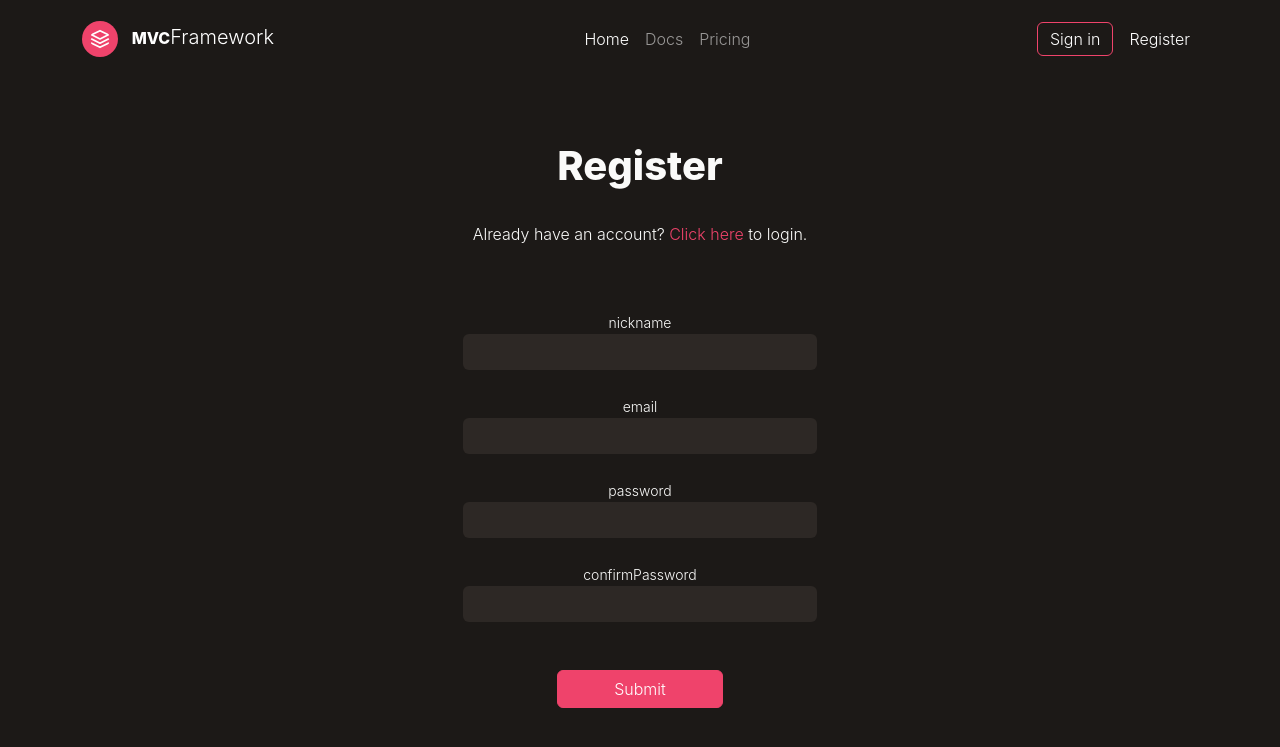
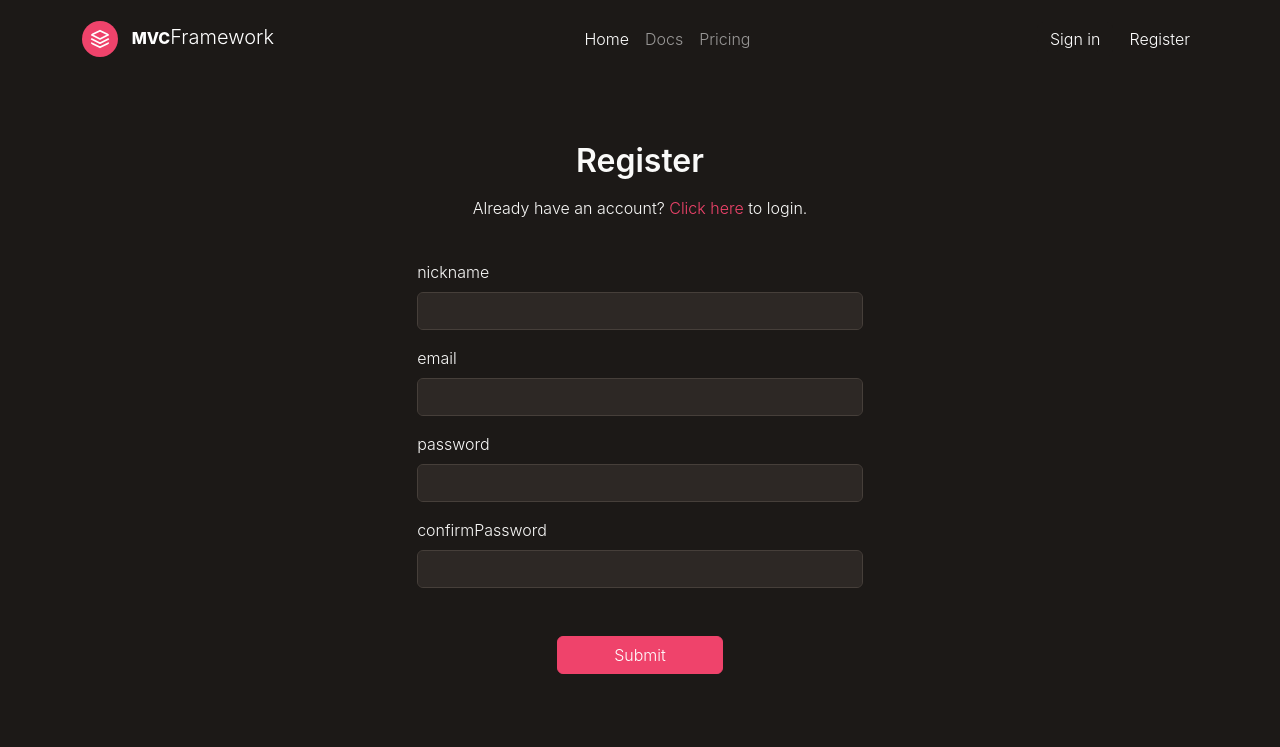
Before and after one commit to kacpergorec/mvc-framework, a PHP site: page /register in a window 1280 px wide. Shown: the top 747 px of the page. Run offline with PHP 8.4, Linux system fonts and the light colour scheme; style sheets or scripts are compiled from the project's sources; some libraries are stand-ins or nearby versions; some web fonts are replaced.

Commit message:
Minor visual changes

```diff
--- a/core/form/Field.php
+++ b/core/form/Field.php
@@ -30,8 +30,8 @@ class Field
     public function __toString()
     {
         return sprintf('
-        <div class="form-group mt-4 w-100">
-            <label class="small w-100 text-center" for="%s">%s</label>
+        <div class="form-group mt-3 w-100">
+            <label class="mb-2" for="%s">%s</label>
             <input type="%s" id="%s" name="%s" value="%s" class="form-control%s">
             <small class="form-text text-danger"> %s</small>
         </div>
--- a/src/View/layouts/main.php
+++ b/src/View/layouts/main.php
@@ -42,7 +42,7 @@
                 </ul>
                 <ul class="navbar-nav align-items-center mt-4 mt-md-0">
                     <li class="nav-item me-md-2">
-                        <a href="login" class="text-white btn btn-outline-primary py-1">Sign in</a>
+                        <a href="login" class="text-white btn btn-dark py-1">Sign in</a>
                     </li>
                     <li class="nav-item">
                         <a class="nav-link text-white" href="register">Register</a>
--- a/src/View/register.php
+++ b/src/View/register.php
@@ -7,10 +7,10 @@ use App\Model\RegisterModel;
  * @var RegisterModel $model ;
  */
 ?>
-<section class="col-md-4 mx-auto p-2">
+<section class="col-md-5 mx-auto p-2">
     <div class="text-center">
-        <h1>Register</h1>
-        <p class="py-4">
+        <h1 class="fw-semibold fs-2">Register</h1>
+        <p class="py-2">
             Already have an account?
             <a href="login" class="text-primary text-decoration-none">Click here </a>
             to login.
```
Also changed, not shown: public/assets/css/bootstrap.min.css, public/assets/scss/bootstrap/__custom_variables.scss, 1 other file.
